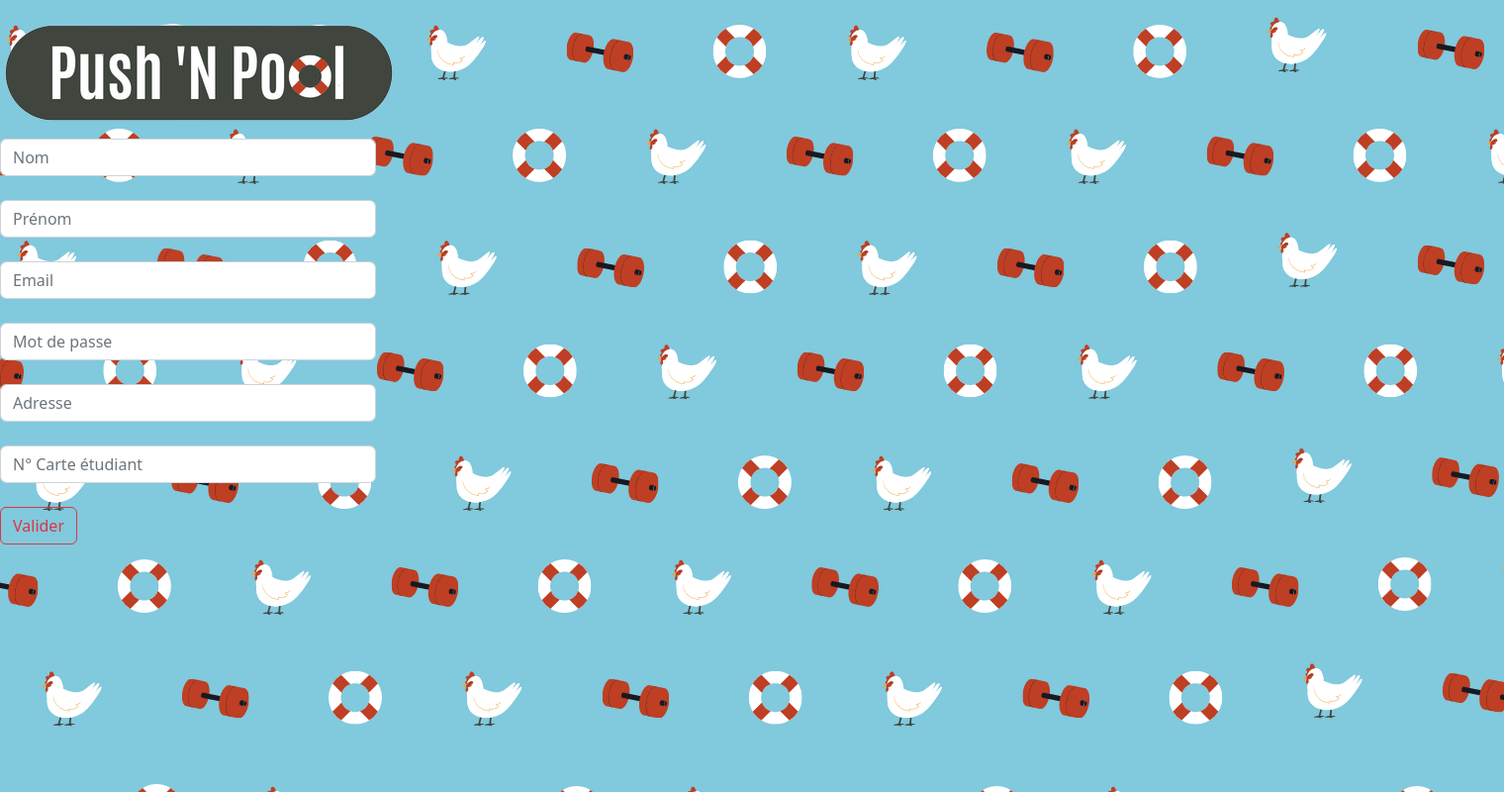
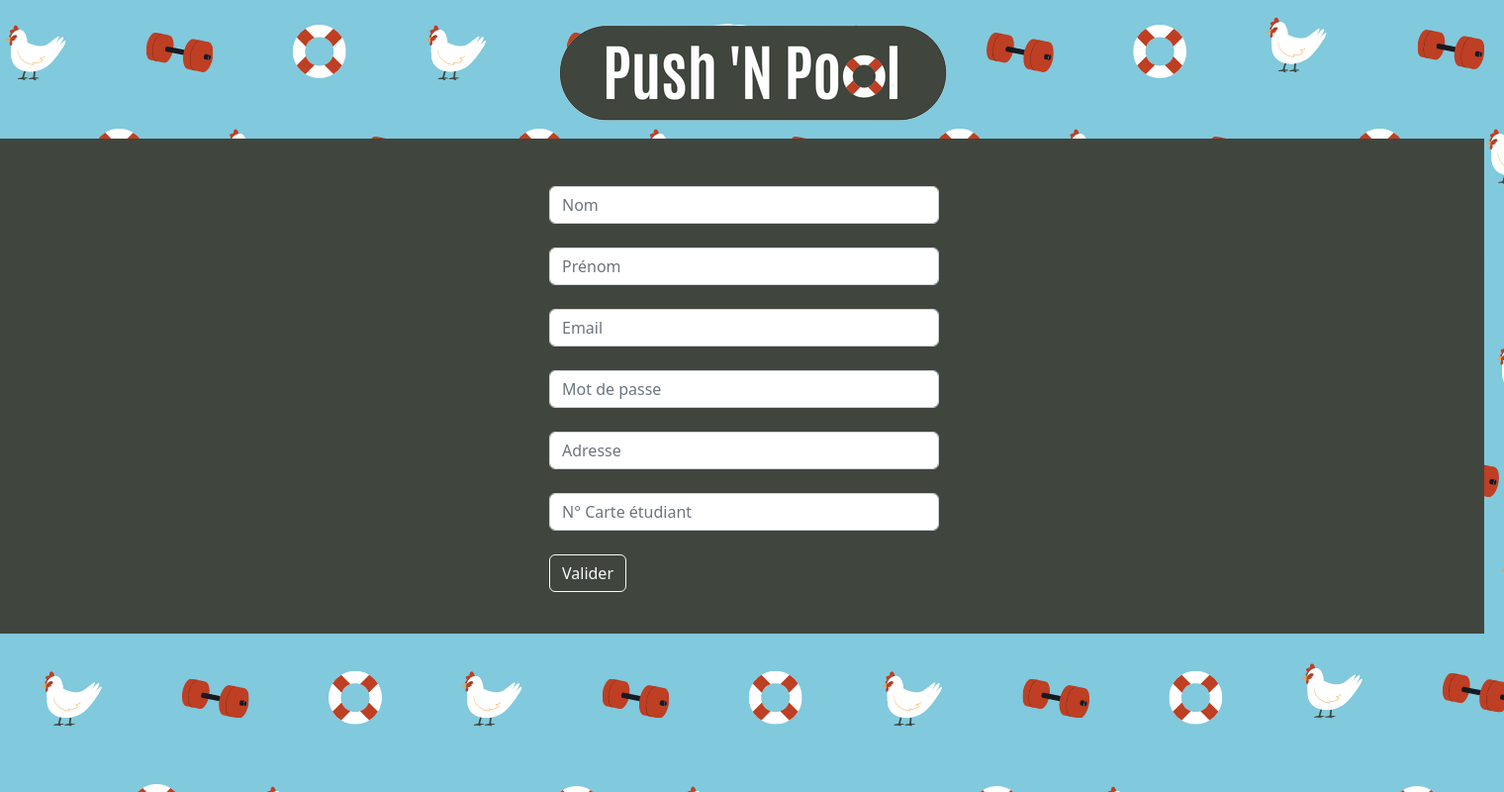
Before and after one commit to Maxence-bth/Projet_web, a PHP site: page /signInForm.html in a window 1520 px wide. Shown: the whole page at 99% size. Run offline with PHP 8.4, Linux system fonts and the light colour scheme.

Commit message:
sign forma V1

```diff
--- a/signInForm.css
+++ b/signInForm.css
@@ -1,3 +1,19 @@
 body{
     background-image: url("images/piscine.png");
 }
+
+#title{
+    text-align: center;
+  }
+
+fieldset{
+    margin-left: 43%;
+    background-color: #40463E;
+    height: 500px;
+    width: 1500px;
+
+}
+
+form{
+    margin-left: 37%;
+}
--- a/signInForm.html
+++ b/signInForm.html
@@ -10,40 +10,43 @@
   <body>
     <br>
     <div id ="title"><p> <img src="images/title.png" alt="erreur" width="400" height="100"></p></div>
-    <form action="createAccountClient.php" method="post">
-
+    <fieldset>
+      <br><br>
+      <form action="createAccountClient.php" method="post">
 
       <form class="row g-3">
-        <div class="col-sm-3">
+        <div class="col-sm-5">
 
           <input type="text" class="form-control" name="nom" placeholder="Nom">
         </div><br>
-        <div class="col-sm-3">
+        <div class="col-sm-5">
 
           <input type="text" class="form-control" name="prenom" placeholder="Prénom">
         </div><br>
-        <div class="col-sm-3">
+        <div class="col-sm-5">
 
           <input type="email" class="form-control" name="mail" placeholder="Email">
         </div><br>
-        <div class="col-sm-3">
+        <div class="col-sm-5">
 
           <input type="password" class="form-control" id="password"placeholder="Mot de passe">
         </div><br>
-        <div class="col-sm-3">
+        <div class="col-sm-5">
 
           <input type="text" class="form-control" name="adresse" placeholder="Adresse">
         </div><br>
-        <div class="col-sm-3">
+        <div class="col-sm-5">
 
           <input type="text" class="form-control" name="numEtudiant" placeholder="N° Carte étudiant">
         </div>
         <br>
         <div class="col-12">
-          <button type="submit" class="btn btn-outline-danger">Valider</button>
+          <button type="submit" class="btn btn-outline-light">Valider</button>
         </div>
       </form>
       <div id="errordiv"></div>
+    </fieldset>
+
 
 
   </body>
```
Also changed, not shown: 1 other file.
